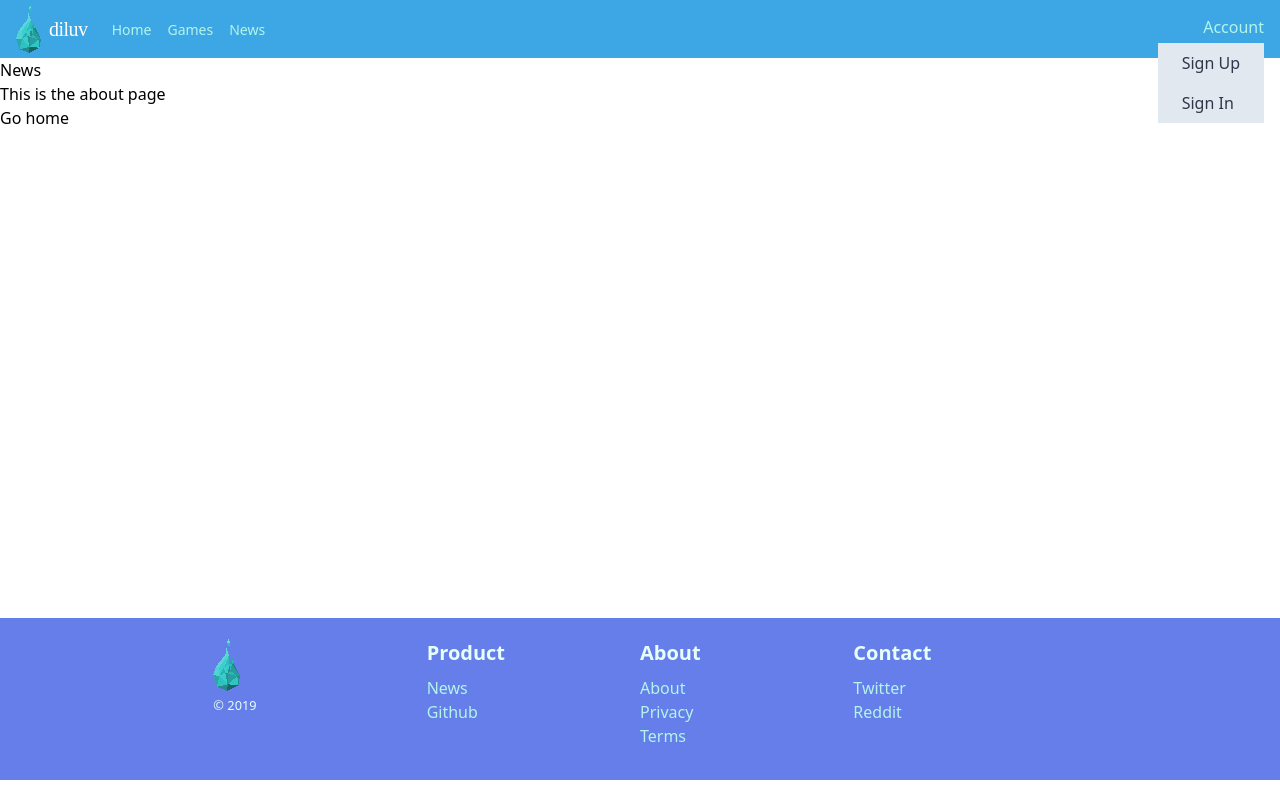
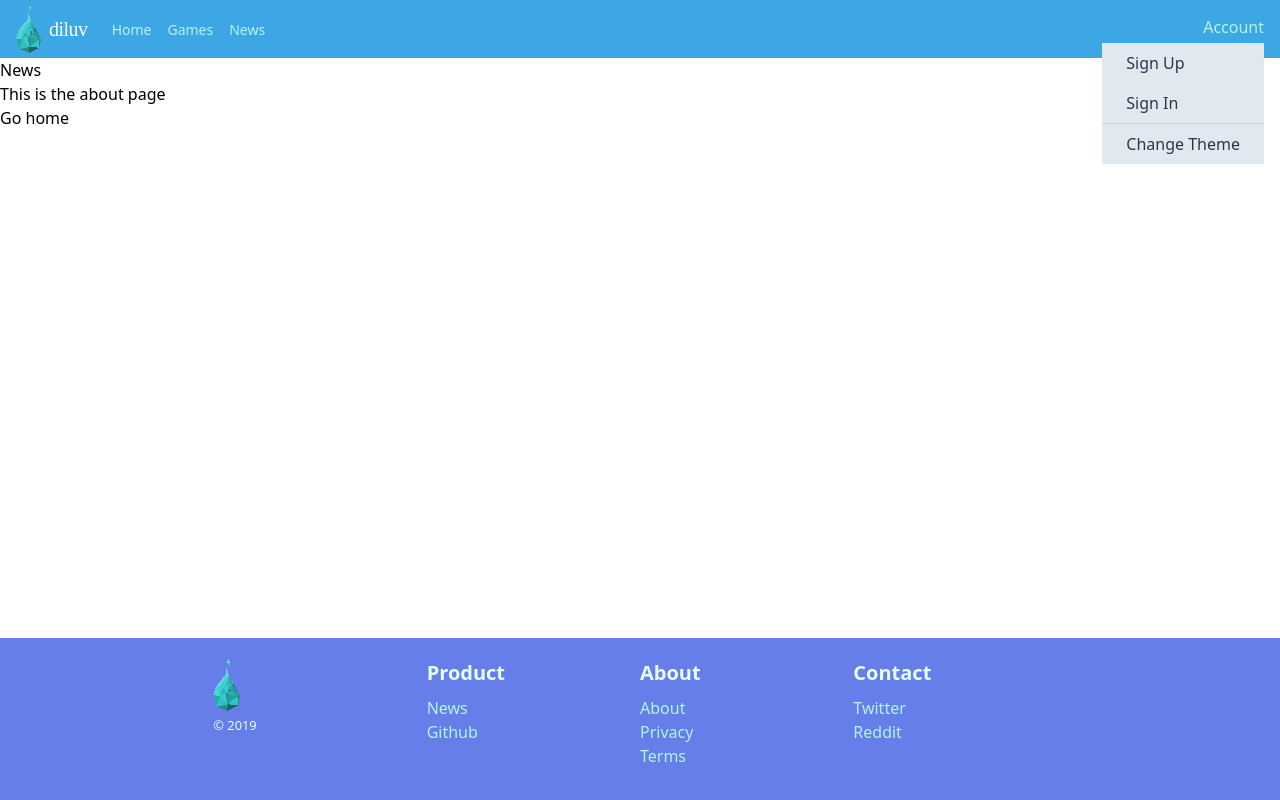
Before and after one commit to Diluv/Diluv-Website, a Next.js app: page /news in a window 1280 px wide. Both pictures are taken after a click on the element "Account". Built offline with nearby package versions, Linux system fonts and the light colour scheme; what tailwindcss-elevation, tailwindcss-spinner would draw is missing.

Commit message:
theme change

```diff
--- a/src/components/Layout.tsx
+++ b/src/components/Layout.tsx
@@ -1,9 +1,5 @@
 import React, {useEffect, useRef, useState} from 'react'
 import Head from 'next/head'
-import diluv from '../../public/static/diluv.svg';
-// import {Nav, Navbar} from 'react-bootstrap';
-import {destroyCookie, parseCookies} from 'nookies';
-// import Dropdown from "react-bootstrap/Dropdown";
 import {getTheme, toggleTheme} from '../utils/theme';
 import NavHead from "./NavHead";
 import Footer from "./Footer";
@@ -23,28 +19,27 @@ const Layout: React.FunctionComponent<Props> = ({
   useEffect(() => {
     setTheme(getTheme());
     forceUpdate({});
-
     updated.current = true;
   }, [theme]);
 
   if (!updated.current) {
     return <div></div>;
   }
-  document.body.className = "min-h-screen flex flex-col " + (theme === "dark" ? "theme-dark" : "theme-light");
-  return (<React.Fragment>
+  document.body.className = (theme === "dark" ? "theme-dark" : "theme-light");
+  return (<div className={"min-h-100vh flex flex-col"}>
     <Head>
       <title>{title}</title>
       <meta charSet="utf-8"/>
       <meta name="viewport" content="initial-scale=1.0, width=device-width"/>
     </Head>
-    <header className={"items-start"}>
-      <NavHead/>
+    <header className={""}>
+      <NavHead toggleTheme={toggleTheme} setTheme={setTheme}/>
     </header>
-    <div className={"flex-grow min-h-70vh " + (theme === "dark" ? "theme-dark" : "theme-light")}>
-        {children}
-    </div>
+    <main className={"flex-grow " + (theme === "dark" ? "theme-dark" : "theme-light")}>
+      {children}
+    </main>
     <Footer/>
-  </React.Fragment>);
+  </div>);
 }
 
 export default Layout
--- a/src/components/NavHead.tsx
+++ b/src/components/NavHead.tsx
@@ -1,9 +1,10 @@
 import React, {useState} from "react";
 import Drop from "../components/Drop"
-import DropDown, {DropDownItem, DropDownLink, DropDownSpacer} from "./Dropdown";
+import DropDown, {DropDownAction, DropDownItem, DropDownLink, DropDownSpacer} from "./Dropdown";
 import Link from "next/link";
+import {setTheme, toggleTheme} from "../utils/theme";
 
-function NavHead() {
+function NavHead(props: { toggleTheme: Function, setTheme: Function }) {
 
   const [showMenu, setShowMenu] = useState(false);
   return (<nav className={"flex items-center justify-between flex-wrap bg-diluv-500 px-4 py-1"}>
@@ -29,12 +30,18 @@ function NavHead() {
       </div>
       <div className="block mt-4 md:mt-0 md:inline-block">
         <DropDown name={"Account"} className={"text-teal-200 hover:text-white"}>
-          <DropDownLink className={"hover:bg-gray-400"} href={"/register"}>
+          <DropDownLink href={"/register"}>
             <p>Sign Up</p>
           </DropDownLink>
-          <DropDownLink className={"hover:bg-gray-400"} href={"/login"}>
+          <DropDownLink href={"/login"}>
             <p>Sign In</p>
           </DropDownLink>
+          <DropDownSpacer/>
+          <DropDownAction action={() => {
+            props.setTheme(toggleTheme());
+          }}>
+            Change Theme
+          </DropDownAction>
         </DropDown>
       </div>
     </div>
```
